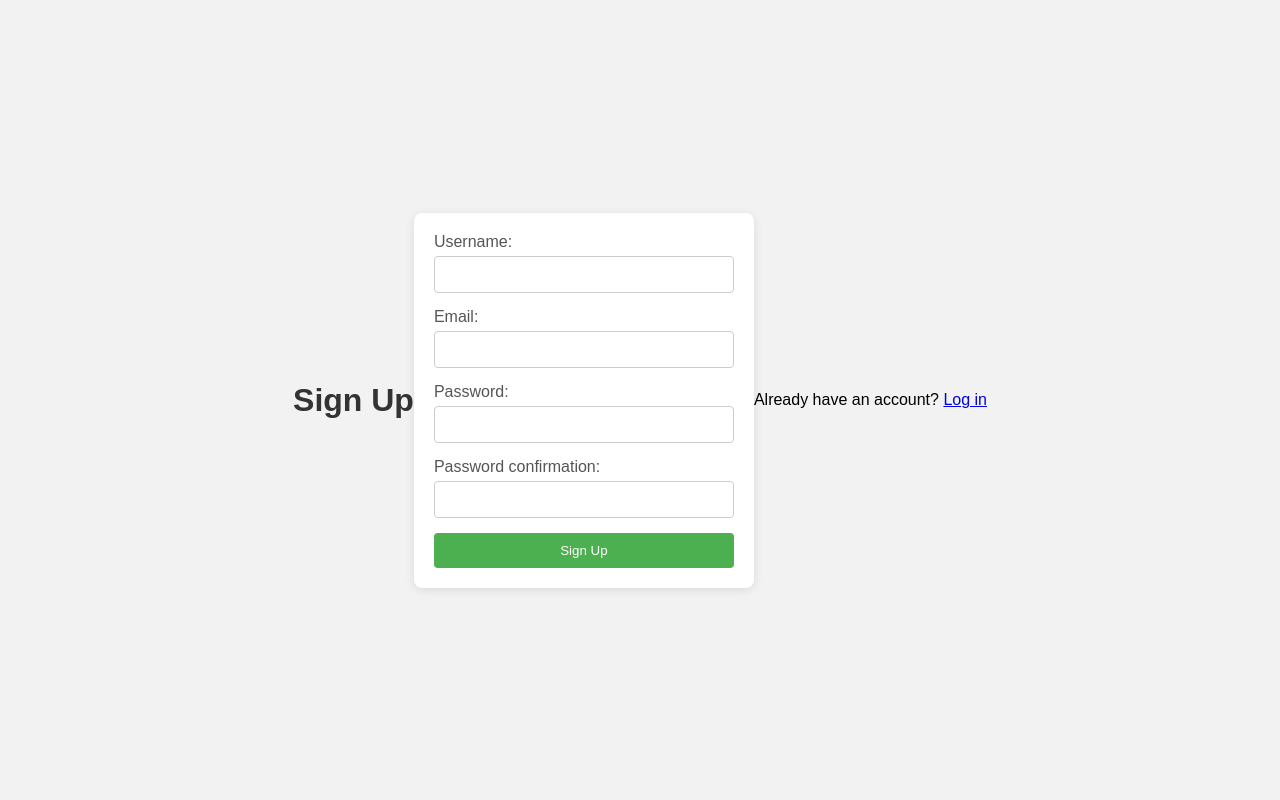
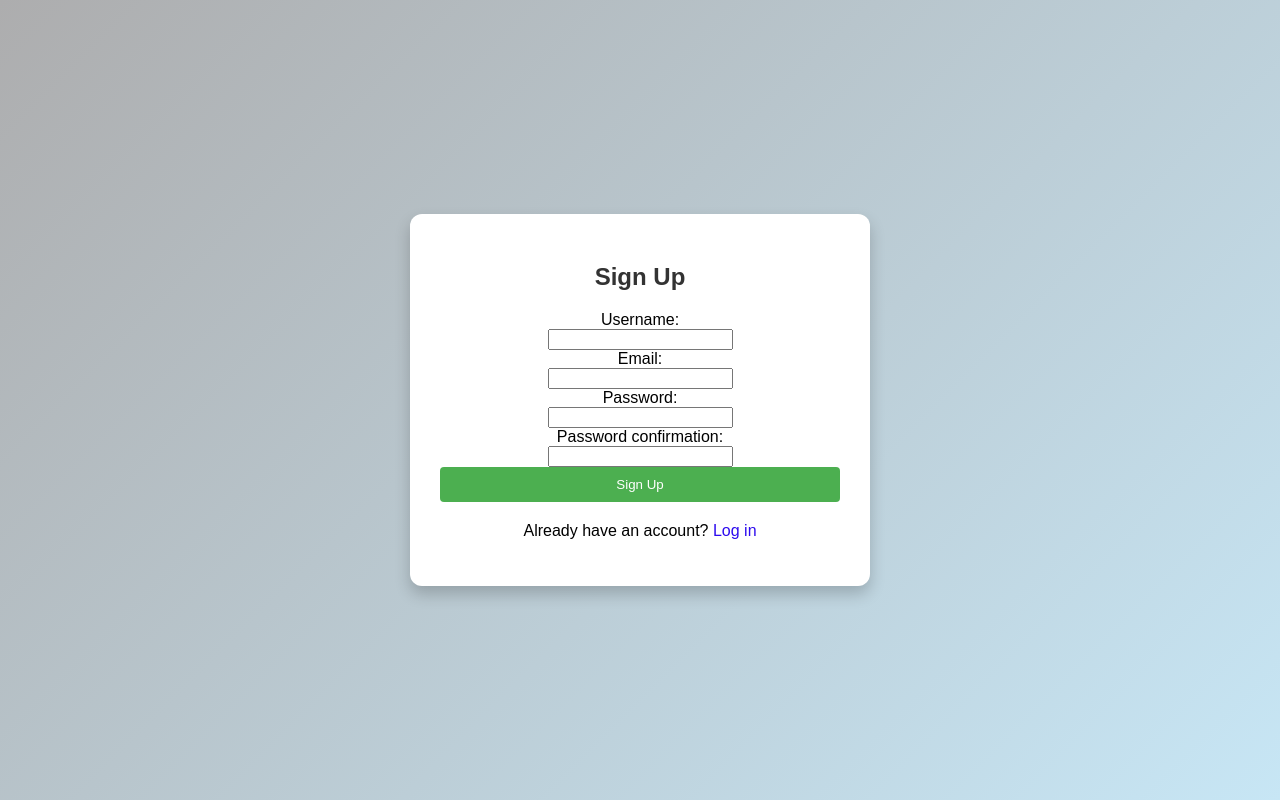
Before and after one commit to Greeshma0826/communityevents_new, a Django app: page /signup/ in a window 1280 px wide. Run offline with Django 5.2, Linux system fonts and the light colour scheme.

Commit message:
Updated signup.html with new styles

```diff
--- a/events/templates/registration/signup.html
+++ b/events/templates/registration/signup.html
@@ -5,91 +5,102 @@
     <meta name="viewport" content="width=device-width, initial-scale=1.0">
     <title>Sign Up</title>
     <style>
-        body {
-            font-family: Arial, sans-serif;
-            background-color: #f2f2f2;
+        /* Basic reset for margin and padding */
+        body, html {
             margin: 0;
             padding: 0;
+            height: 100%;
+            font-family: Arial, sans-serif;
+        }
+
+        /* Centering content vertically and horizontally */
+        .container {
             display: flex;
+            align-items: center;
             justify-content: center;
-            align-items: center;
-            height: 100vh;
+            height: 100vh; /* Full viewport height */
+            background: linear-gradient(135deg, #adadae 0%, #c7e6f5 100%);
         }
-        h1 {
-            color: #333;
+
+        .form-box {
+            background-color: #ffffff; /* Light background for the form box */
+            padding: 30px;
+            border-radius: 12px;
+            box-shadow: 0px 8px 16px rgba(0, 0, 0, 0.2); /* Box shadow for depth */
+            width: 100%;
+            max-width: 400px; /* Maximum width of the form box */
+            text-align: center;
         }
-        form {
-            background-color: white;
-            padding: 20px;
-            border-radius: 8px;
-            box-shadow: 0 2px 10px rgba(0, 0, 0, 0.1);
-            width: 300px;
+
+        .form-box h2 {
+            margin-bottom: 20px; /* Space between title and form */
+            color: #333; /* Dark color for the title */
         }
-        div {
-            margin-bottom: 15px;
-        }
-        label {
-            display: block;
-            margin-bottom: 5px;
-            color: #555;
-        }
-        input[type="text"],
-        input[type="email"],
-        input[type="password"] {
-            width: 100%;
-            padding: 10px;
-            border: 1px solid #ccc;
-            border-radius: 4px;
-            box-sizing: border-box;
-        }
-        .error {
-            color: red;
-            font-size: 0.9em;
-        }
-        button {
+
+        .form-box button {
             background-color: #4CAF50;
             color: white;
+            border: none;
             padding: 10px;
-            border: none;
             border-radius: 4px;
             cursor: pointer;
             width: 100%;
+            transition: background-color 0.3s; /* Smooth transition */
         }
-        button:hover {
-            background-color: #45a049;
+
+        .form-box button:hover {
+            background-color: #45a049; /* Change color on hover */
         }
-        p {
-            text-align: center;
+
+        .form-box .error {
+            color: red;
+            font-size: 0.9em;
+            margin: 5px 0; /* Space around error messages */
+        }
+
+        .form-box p {
+            margin-top: 20px; /* Space between form and registration link */
+        }
+
+        .form-box a {
+            color: #2d0bee;
+            text-decoration: none;
+        }
+
+        .form-box a:hover {
+            text-decoration: underline; /* Underline on hover for the link */
         }
     </style>
 </head>
 <body>
-    <h1>Sign Up</h1>
+    <div class="container">
+        <div class="form-box">
+            <h2>Sign Up</h2>
             <form method="post" action="{% url 'signup' %}">
                 {% csrf_token %}
                 <div>
-            <label for="id_username">Username:</label>
+                    <label for="id_username">Username:</label><br>
                     <input type="text" name="username" id="id_username" maxlength="150" required>
                     {% if form.username.errors %}
                         <div class="error">{{ form.username.errors }}</div>
                     {% endif %}
                 </div>
                 <div>
-            <label for="id_email">Email:</label>
+                    <label for="id_email">Email:</label><br>
                     <input type="email" name="email" id="id_email" required>
                     {% if form.email.errors %}
                         <div class="error">{{ form.email.errors }}</div>
                     {% endif %}
                 </div>
                 <div>
-            <label for="id_password1">Password:</label>
+                    <label for="id_password1">Password:</label><br>
                     <input type="password" name="password1" id="id_password1" minlength="8" required>
                     {% if form.password1.errors %}
                         <div class="error">{{ form.password1.errors }}</div>
                     {% endif %}
                 </div>
                 <div>
-            <label for="id_password2">Password confirmation:</label>
+                    <label for="id_password2">Password confirmation:</label><br>
                     <input type="password" name="password2" id="id_password2" required>
                     {% if form.password2.errors %}
                         <div class="error">{{ form.password2.errors }}</div>
@@ -98,5 +109,7 @@
                 <button type="submit">Sign Up</button>
             </form>
             <p>Already have an account? <a href="{% url 'login' %}">Log in</a></p>
+        </div>
+    </div>
 </body>
 </html>
```
Lines whose indentation alone changed are shown as unchanged.
